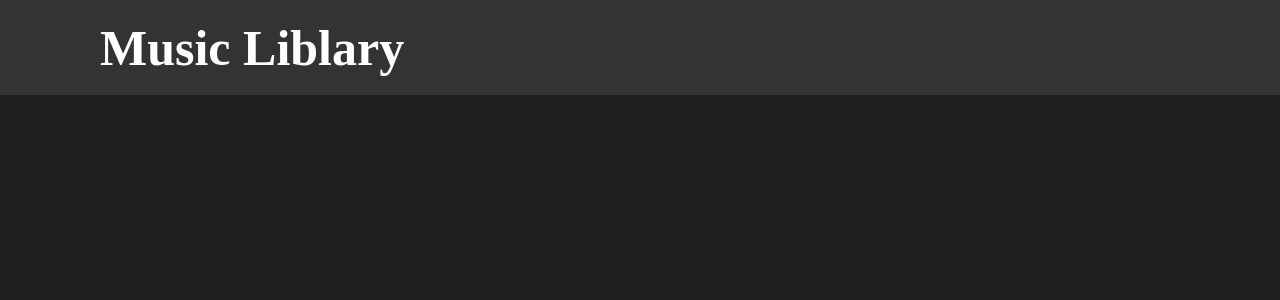
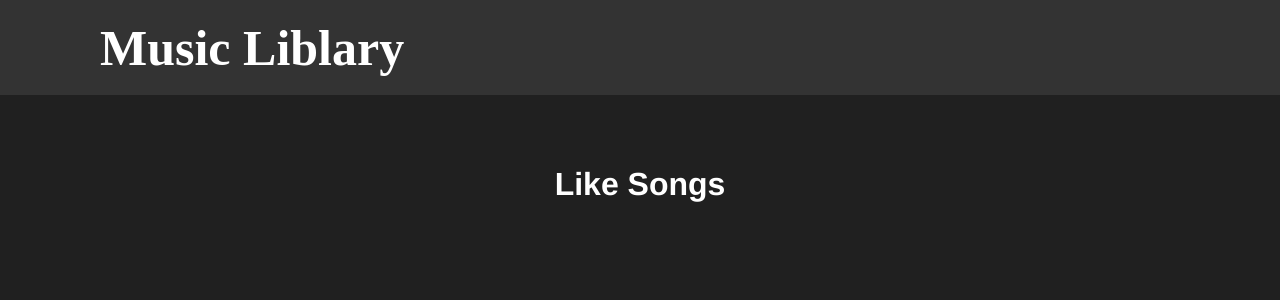
Before and after one commit to ShunyaKato/shun.k0829-gmail.com, a Vue app: page /like in a window 1280 px wide. Shown: the top 300 px of the page. Built offline with nearby package versions, Linux system fonts and the light colour scheme.

Commit message:
fix like button text and  add like page css

```diff
--- a/src/components/Slider.vue
+++ b/src/components/Slider.vue
@@ -21,8 +21,8 @@
         <button
           class="coverflow__swiper__content__button"
           type="button"
-          @click="addLike(pickSong.image, pickSong.title, pickSong.link, pickSong.id)"
-        >お気に入りに追加</button>
+          @click="toggleLike(pickSong.image, pickSong.title, pickSong.link, pickSong.id)"
+        >{{toggleButtonText(pickSong.isLiked)}}</button>
       </swiper-slide>
       <div class="swiper-button-prev" slot="button-prev"></div>
       <div class="swiper-button-next" slot="button-next"></div>
@@ -64,12 +64,18 @@ export default class Slider extends Vue {
   @Prop()
   isFixed!: boolean;
 
+  buttonText = "";
+
   get pickSongs() {
     return this.$store.state.pickSongs;
   }
 
-  addLike(image: string, title: string, link: string, id: number) {
-    this.$store.commit("addLikeSongs", {
+  toggleButtonText(isLiked: boolean) {
+    return isLiked ? "お気に入り解除" : "お気に入り登録";
+  }
+
+  toggleLike(image: string, title: string, link: string, id: number) {
+    this.$store.commit("toggleLikeSongs", {
       image: image,
       title: title,
       link: link,
--- a/src/store/index.ts
+++ b/src/store/index.ts
@@ -29,13 +29,21 @@ export default new Vuex.Store({
       state.songsData = [];
       state.pickSongs = [];
     },
-    addLikeSongs(state: any, likeSongObject: any) {
+    toggleLikeSongs(state: any, likeSongObject: any) {
       state.likeSongs.unshift({
         image: likeSongObject.image,
         title: likeSongObject.title,
         link: likeSongObject.link,
-        id: likeSongObject.id
+        id: likeSongObject.id,
+        isLiked: !likeSongObject.isLiked
       })
+      const newPickSongs = state.pickSongs.map((pickSong: any) => {
+        if (pickSong.id === likeSongObject.id) {
+          pickSong.isLiked = !pickSong.isLiked;
+        }
+        return pickSong
+      })
+      state.pickSongs = newPickSongs;
     }
   },
   actions: {
@@ -49,7 +57,8 @@ export default new Vuex.Store({
           image: songs[i].song_art_image_url,
           title: songs[i].title,
           link: songs[i].url,
-          id: songs[i].id
+          id: songs[i].id,
+          isLiked: false
         });
       }
       commit("pickRandomSongs");
--- a/src/views/Like.vue
+++ b/src/views/Like.vue
@@ -1,11 +1,14 @@
 <template>
-  <div class="Like">
+  <div>
     <Header :isFixed="isFixed" />
-    <div class="Like__content" v-for="(likeSong, index) in likeSongs" :key="index">
-      <a class="Like__content__link" :href="likeSong.link">
-        <img class="Like__content__link__image" :src="likeSong.image" alt="coverImage" />
-      </a>
-      <p class="Like__content__title">{{likeSong.title}}</p>
+    <div class="like">
+      <h1 class="like__title">Like Songs</h1>
+      <div class="like__content" v-for="(likeSong, index) in likeSongs" :key="index">
+        <a class="like__content__link" :href="likeSong.link">
+          <img class="like__content__link__image" :src="likeSong.image" alt="coverImage" />
+        </a>
+        <p class="like__content__title">{{likeSong.title}}</p>
+      </div>
     </div>
   </div>
 </template>
@@ -28,3 +31,30 @@ export default class Like extends Vue {
   }
 }
 </script>
+
+<style lang="scss" scoped>
+.like {
+  color: #ffffff;
+  display: grid;
+  max-width: 1080px;
+  margin: 50px auto;
+  grid-template-columns: repeat(5, 200px);
+  column-gap: 20px;
+  row-gap: 20px;
+
+  &__title {
+    grid-column: 1/6;
+  }
+  &__content {
+    &__link {
+      display: block;
+      &__image {
+        width: 200px;
+      }
+    }
+    &__title {
+      font-size: 18px;
+    }
+  }
+}
+</style>
```
